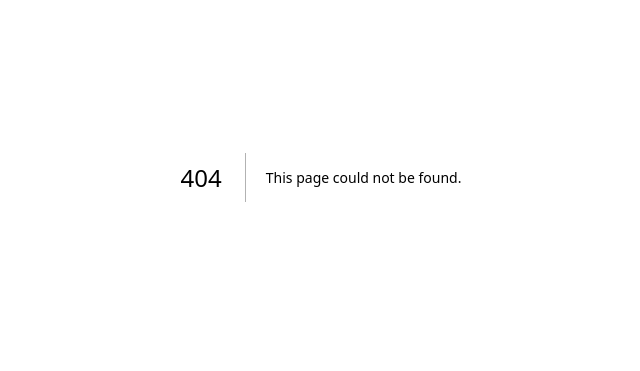
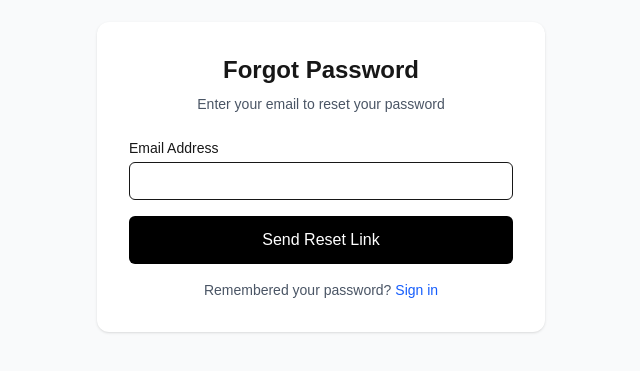
Before and after one commit to hakeem3333/limahealth-admin, a Next.js app: page /forgot-password in a window 1280 px wide. Before the commit this address had no page. Shown: the part 223-594 px from the top of the page, without its empty margins (319-959 px from the left). Built offline with nearby package versions, Linux system fonts and the light colour scheme; no server answers.

Commit message:
feat: add forget password page

```diff
--- /dev/null
+++ b/app/forgot-password/page.jsx
@@ -0,0 +1,95 @@
+"use client";
+
+import { useState } from "react";
+import { api } from "@/lib/axios";
+import Link from "next/link";
+
+export default function ForgotPasswordPage() {
+  const [email, setEmail] = useState("");
+  const [message, setMessage] = useState("");
+  const [loading, setLoading] = useState(false);
+  const [error, setError] = useState("");
+
+  const handleSubmit = async (e) => {
+    e.preventDefault();
+    setMessage("");
+    setError("");
+    setLoading(true);
+
+    try {
+      await api.post("/auth/forgot-password", { email });
+      setMessage(
+        "If this email exists in our system, a reset link or code has been sent."
+      );
+    } catch (err) {
+      setError(
+        err?.response?.data?.message || "Something went wrong. Try again."
+      );
+    } finally {
+      setLoading(false);
+    }
+  };
+
+  return (
+    <main className="min-h-screen flex items-center justify-center px-4 bg-gray-50">
+      <div className="w-full max-w-md bg-white rounded-xl p-8 shadow-sm">
+        <h1 className="text-2xl font-bold text-center">Forgot Password</h1>
+        <p className="mt-2 text-sm text-center text-gray-600">
+          Enter your email to reset your password
+        </p>
+
+        <form onSubmit={handleSubmit} className="mt-6 space-y-4">
+          {error && (
+            <div className="text-red-600 text-sm bg-red-50 px-3 py-2 rounded-md">
+              {error}
+            </div>
+          )}
+
+          {message && (
+            <div className="text-green-600 text-sm bg-green-50 px-3 py-2 rounded-md">
+              {message}
+            </div>
+          )}
+
+          <Input
+            label="Email Address"
+            type="email"
+            value={email}
+            onChange={setEmail}
+            required
+          />
+
+          <button
+            type="submit"
+            disabled={loading}
+            className="w-full bg-black text-white py-3 rounded-md hover:bg-gray-800 disabled:opacity-50"
+          >
+            {loading ? "Sending..." : "Send Reset Link"}
+          </button>
+        </form>
+
+        <div className="mt-4 text-sm text-center text-gray-600">
+          Remembered your password?{" "}
+          <Link href="/login" className="text-blue-600 hover:underline">
+            Sign in
+          </Link>
+        </div>
+      </div>
+    </main>
+  );
+}
+
+function Input({ label, value, onChange, type = "text", required }) {
+  return (
+    <label className="flex flex-col gap-1 text-sm">
+      <span className="font-medium">{label}</span>
+      <input
+        type={type}
+        value={value}
+        required={required}
+        onChange={(e) => onChange(e.target.value)}
+        className="rounded-md border px-3 py-2 focus:outline-none focus:ring-2 focus:ring-black"
+      />
+    </label>
+  );
+}
```
